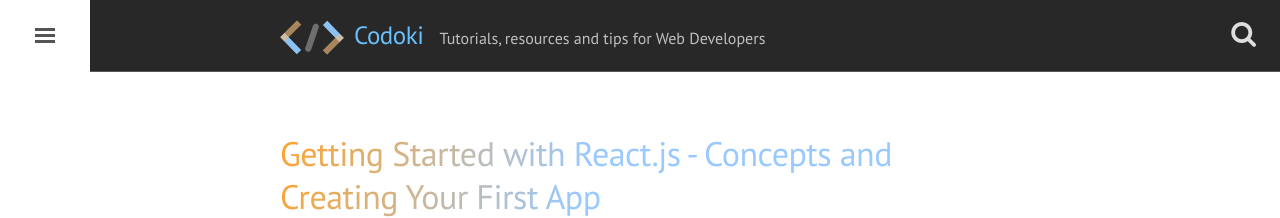
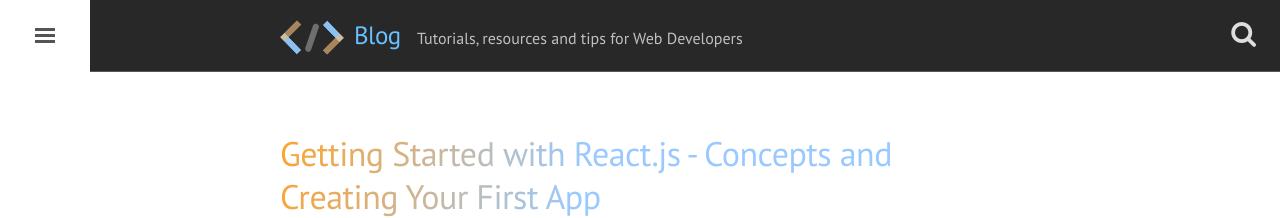
Before and after one commit to chrisdiana/blog, a Jekyll site: the page built from index.html, in a window 1280 px wide and 900 px high. Shown: the top 218 px of the window. Built offline with Jekyll 4.4.1, drawn with Linux system fonts in a browser that asks for light colours; nearby versions of some CDN libraries; Markdown is read by kramdown in place of the engine named in the settings; the list of posts is cut into pages by our own code.

Commit message:
update cname

```diff
--- a/CNAME
+++ b/CNAME
@@ -1 +1 @@
-codoki.com
+blog.chrisdianamedia.com
--- a/_config.yml
+++ b/_config.yml
@@ -8,9 +8,9 @@
 permalink:           pretty
 
 # Setup
-title:               Codoki
+title:               Blog
 tagline:             'Tutorials, resources and tips for Web Developers'
-url:                 codoki.com
+url:                 blog.chrisdianamedia.com
 baseurl:
 paginate:            10
 
@@ -23,4 +23,4 @@
 # Custom vars
 version:             1.0.0
 github:
-  repo:             https://github.com/codoki
+  repo:             https://github.com/cdmedia/blog
```
